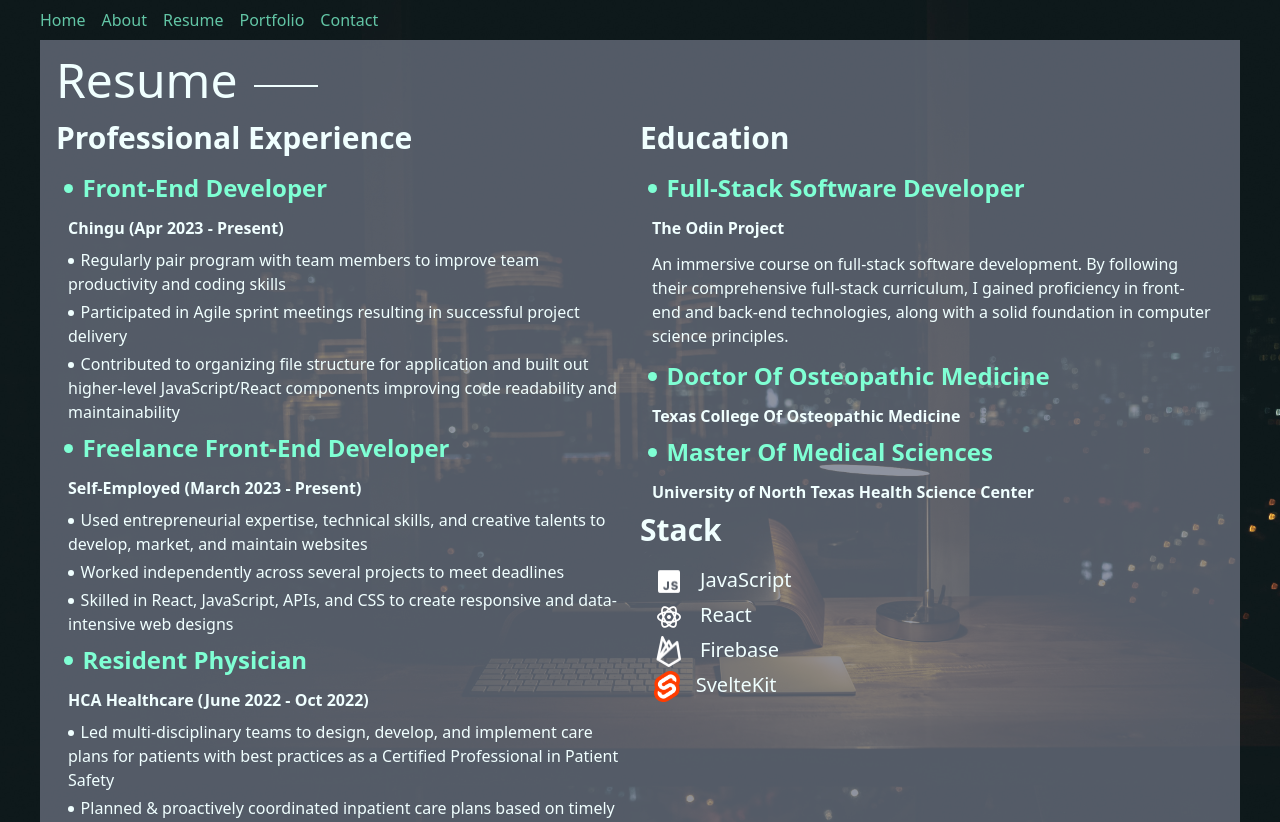
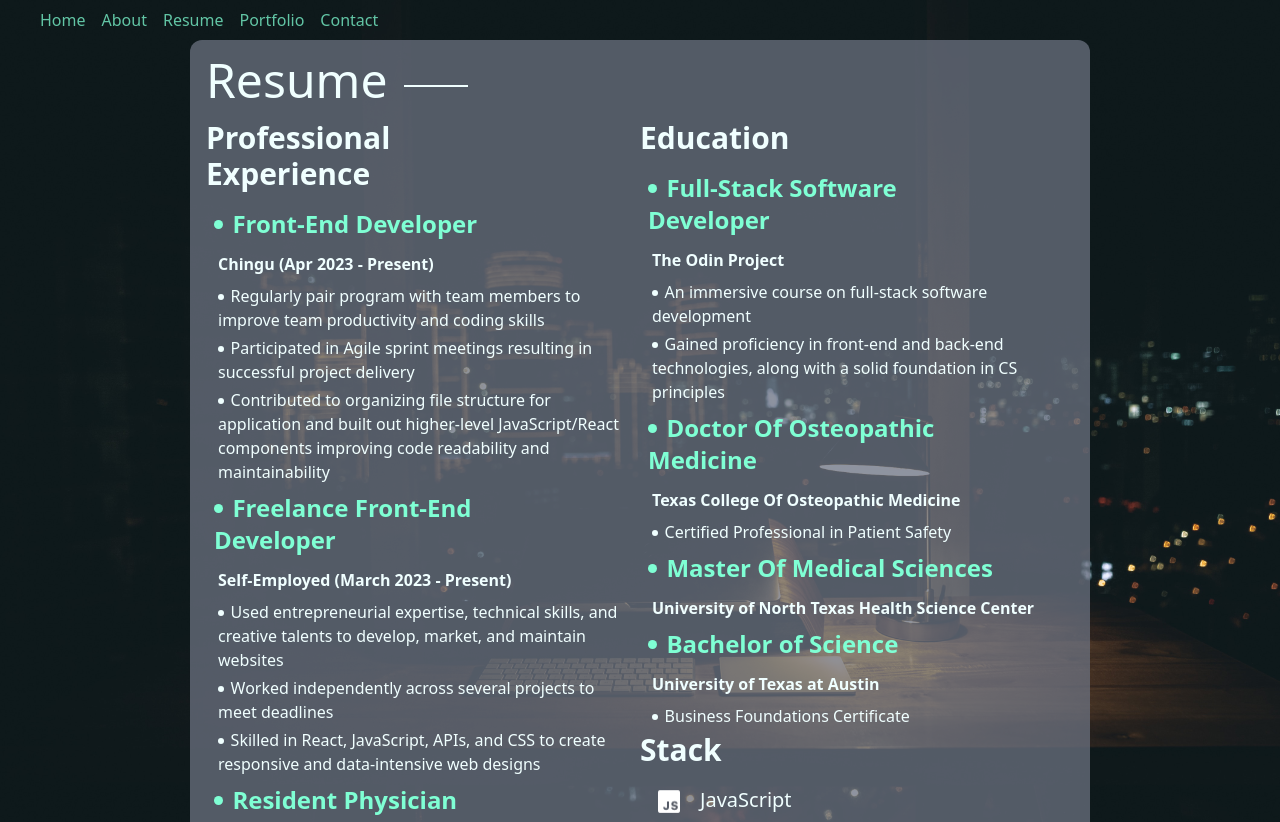
Before and after one commit to JeffLi117/Jeffrey-Li-Website, a Next.js app: page /resume in a window 1280 px wide. Shown: the top 822 px of the page. Built offline with nearby package versions, Linux system fonts and the light colour scheme.

Commit message:
Added fade-in and changing styling for contact page; also added welcome text to home page; removed bullet points in projects under portfolio

```diff
--- a/app/about/page.js
+++ b/app/about/page.js
@@ -1,8 +1,18 @@
+"use client";
+
 import Image from "next/image";
+import { useState, useEffect } from "react";
+
 
 function aboutPage() {
+  const [fade, setFade] = useState(true);
+
+  useEffect(() => {
+    setFade(false);
+  }, [])
+
   return (
-    <div className="bg-gray-500/75 p-3 md:p-4 " >
+    <div className="bg-gray-500/75 p-3 rounded-xl md:p-4 lg:w-3/4 fade-test" style={{ opacity:`${fade ? "0" : "1"}` }} >
         <div className="flex relative justify-left items-center ">
             <div className="text-5xl lineafter">About</div>&nbsp;
         </div>
--- a/app/contact/page.js
+++ b/app/contact/page.js
@@ -1,13 +1,21 @@
+"use client";
+
 import Image from "next/image";
+import { useState, useEffect } from "react";
 
 function contactPage() {
+    const [fade, setFade] = useState(true);
+
+    useEffect(() => {
+      setFade(false);
+    }, [])
     return (
-      <div className="bg-gray-500/75 p-3 md:p-4 md:text-2xl">
+      <div className="bg-gray-500/75 p-3 rounded-xl rounded-xl md:p-4 md:text-2xl lg:w-3/4 fade-test" style={{ opacity:`${fade ? "0" : "1"}` }}>
           <div className="flex relative justify-left items-center ">
               <div className="text-5xl lineafter">Contact</div>&nbsp;
           </div>
-          <div className="md:grid grid-cols-12 grid-rows-4">
-            <div className="bg-gray-800/75  flex flex-col justify-left items-start gap-4 mt-4 p-2 md:row-start-1 row-span-1 col-start-2 col-span-6">
+          <div className="flex flex-col justify-center items-center">
+            <div className="bg-gray-800/75 flex flex-col justify-left items-start gap-2 mt-4 p-2 w-3/4 md:w-2/4">
                 <div className="text-xl">Email me</div>
                 <div className="flex flex-row justify-left items-center gap-4">
                     <div className="flex flex-row gap-4 stack-image-holder contact-hover">
@@ -16,16 +24,16 @@
                     <div className="w-full">li.jeffreyt@yahoo.com</div>
                 </div>
             </div>
-            <div className="bg-gray-800/75  flex flex-col justify-left items-start gap-4 mt-4 p-2 md:row-start-2 row-span-1 col-start-3 col-span-6">
+            <div className="bg-gray-800/75 flex flex-col justify-left items-start gap-2 mt-4 p-2 w-3/4 md:w-2/4">
                 <div className="text-xl">Call me</div>
                 <div className="flex flex-row justify-left items-center gap-4">
-                    <div className="flex flex-row gap-4 m-auto stack-image-holder">
-                        <Image src="/phone-call.svg" alt="phone calling icon" width="0" height="0" sizes="100vw" className="w-full h-auto m-auto" />
+                    <div className="flex flex-row gap-4 m-auto stack-image-holder contact-hover">
+                    <a href="tel:+9726976657" className="m-auto"><Image src="/phone-call.svg" alt="phone calling icon" width="0" height="0" sizes="100vw" className="w-full h-auto m-auto" /></a>
                     </div>
                     <div className="w-full">(972)&nbsp;697-6657</div>
                 </div>
             </div>
-            <div className="bg-gray-800/75  flex flex-col justify-left items-start gap-4 mt-4 p-2 md:row-start-3 row-span-1 col-start-4 col-span-6">
+            <div className="bg-gray-800/75 flex flex-col justify-left items-start gap-2 mt-4 p-2 w-3/4 md:w-2/4">
                 <div className="text-xl">LinkedIn Profile</div>
                 <div className="flex flex-row justify-left items-center gap-4">
                     <div className="flex flex-row gap-4 stack-image-holder contact-hover">
@@ -33,7 +41,7 @@
                     </div>
                 </div>
             </div>
-            <div className="bg-gray-800/75  flex flex-col justify-left items-start gap-4 mt-4 p-2 md:row-start-4 row-span-1 col-start-5 col-span-6">
+            <div className="bg-gray-800/75 flex flex-col justify-left items-start gap-2 mt-4 p-2 w-3/4 md:w-2/4">
                 <div className="text-xl">Location</div>
                 <div className="flex flex-row justify-left items-center gap-4">
                     <div className="flex flex-row gap-4 m-auto stack-image-holder">
--- a/app/globals.css
+++ b/app/globals.css
@@ -10,6 +10,24 @@
     background-size:cover;
     background-position-x: center;
     background-attachment: fixed;
+}
+
+body {
+    animation: fadeInAnimation ease 1.25s;
+    animation-iteration-count: 1;
+    animation-fill-mode: forwards;
+}
+@keyframes fadeInAnimation {
+    0% {
+        opacity: 0;
+    }
+    100% {
+        opacity: 1;
+    }
+}
+
+.fade-test {
+    transition: opacity 1.25s ease;
 }
 
 .stack-image-holder {
@@ -41,6 +59,11 @@
     color: azure;
 }
 
+li.portfolio-header {
+    list-style: none;
+    margin-left: 1rem;
+}
+
 li.portfolio-header a {
     transition: color 0.26s ease-in;
 }
@@ -60,6 +83,26 @@
 .contact-hover:hover {
     animation: shake 0.5s;
     animation-iteration-count: 1;
+}
+
+/* width */
+::-webkit-scrollbar {
+  width: 10px;
+}
+
+/* Track */
+::-webkit-scrollbar-track {
+  background: azure;
+}
+
+/* Handle */
+::-webkit-scrollbar-thumb {
+  background: #888;
+}
+
+/* Handle on hover */
+::-webkit-scrollbar-thumb:hover {
+  background: #555;
 }
 
 @keyframes shake {
--- a/app/layout.js
+++ b/app/layout.js
@@ -12,9 +12,11 @@
       <head>
         <meta name="viewport" content="width=device-width, initial-scale=1.0" />
       </head>
-      <body className="p-5 pt-12 md:p-10 ">
+      <body className="p-5 pt-12 md:p-10">
         <Nav />
-        {children}
+        <div className="lg:flex lg:justify-center lg:relative">
+          {children}
+        </div>
       </body>
     </html>
   )
--- a/app/page.js
+++ b/app/page.js
@@ -1,10 +1,24 @@
-import Image from 'next/image'
+"use client";
+
+import { useState, useEffect } from "react";
 
 export default function Home() {
+  const [fade, setFade] = useState(true);
+  const [welcome, setWelcome] = useState(true);
+
+  useEffect(() => {
+    setFade(false);
+    setTimeout(() => {
+      setWelcome(false)
+    }, 1500);
+  }, [])
   return (
-    <div>
+    <div className="lg:absolute lg:top-2 lg:left-1 fade-test" style={{ opacity:`${fade ? "0" : "1"}` }} >
       <h1 className="mb-2 mt-0 text-5xl font-medium leading-tight text-primary">Jeffrey Li</h1>
       <h3 className="mb-2 mt-0 text-3xl font-medium leading-tight text-primary">From <span className="italic">doctor</span> to <span className="italic">developer</span></h3>
+      <div>
+        <div className="text-xl italic fade-test" style={{ opacity:`${welcome ? "0" : "1"}` }}>Welcome.</div>
+      </div>
     </div>
   )
 }
--- a/app/portfolio/page.js
+++ b/app/portfolio/page.js
@@ -1,8 +1,15 @@
-import Image from "next/image";
+"use client";
+
+import { useState, useEffect } from "react";
 
 function portfolioPage() {
+  const [fade, setFade] = useState(true);
+
+  useEffect(() => {
+    setFade(false);
+  }, [])
   return (
-    <div className="bg-gray-500/75 p-3 md:p-4 ">
+    <div className="bg-gray-500/75 p-3 rounded-xl md:p-4 lg:w-3/4 fade-test" style={{ opacity:`${fade ? "0" : "1"}` }}>
         <div className="flex relative justify-left items-center ">
           <div className="text-5xl lineafter">Portfolio</div>&nbsp;
         </div>
--- a/app/resume/page.js
+++ b/app/resume/page.js
@@ -1,8 +1,17 @@
+"use client";
+
 import Image from "next/image";
+import { useState, useEffect } from "react";
+
 
 function resumePage() {
+  const [fade, setFade] = useState(true);
+
+  useEffect(() => {
+    setFade(false);
+  }, [])
   return (
-    <div className="bg-gray-500/75 p-3 md:p-4 ">
+    <div className="bg-gray-500/75 p-3 rounded-xl md:p-4 lg:w-3/4 fade-test" style={{ opacity:`${fade ? "0" : "1"}` }}>
         <div className="flex relative justify-left items-center ">
             <div className="text-5xl lineafter">Resume</div>&nbsp;
         </div>
@@ -34,13 +43,19 @@
             <div className="text-2xl mb-4 font-bold w-4/5 md:text-3xl">Education</div>
               <li className="text-1xl bulleted-header m-2 font-bold w-4/5 md:text-2xl"><span>Full-Stack Software Developer</span></li>
               <div className="m-3 mb-2 font-semibold">The Odin Project</div>
-              <div className="m-3">An immersive course on full-stack software development. By following their comprehensive full-stack curriculum, I gained proficiency in front-end and back-end technologies, along with a solid foundation in computer science principles.</div>
+              <li className="mx-3 mb-1"><span>An immersive course on full-stack software development</span></li>
+              <li className="mx-3 mb-1"><span>Gained proficiency in front-end and back-end technologies, along with a solid foundation in CS principles</span></li>
 
               <li className="text-1xl bulleted-header m-2 font-bold w-4/5 md:text-2xl"><span>Doctor Of Osteopathic Medicine</span></li>
               <div className="m-3 mb-2 font-semibold">Texas College Of Osteopathic Medicine</div>
+              <li className="mx-3 mb-1"><span>Certified Professional in Patient Safety</span></li>
 
               <li className="text-1xl bulleted-header m-2 font-bold w-4/5 md:text-2xl"><span>Master Of Medical Sciences</span></li>
               <div className="m-3 mb-2 font-semibold">University of North Texas Health Science Center</div>
+
+              <li className="text-1xl bulleted-header m-2 font-bold w-4/5 md:text-2xl"><span>Bachelor of Science</span></li>
+              <div className="m-3 mb-2 font-semibold">University of Texas at Austin</div>
+              <li className="mx-3 mb-1"><span>Business Foundations Certificate</span></li>
               <div className="text-2xl mb-4 font-bold w-4/5 md:text-3xl">Stack</div>
               <div className="m-3 flex flex-col justify-left items-start" >
                 <div className="flex flex-row gap-4 stack-image-holder">
```
